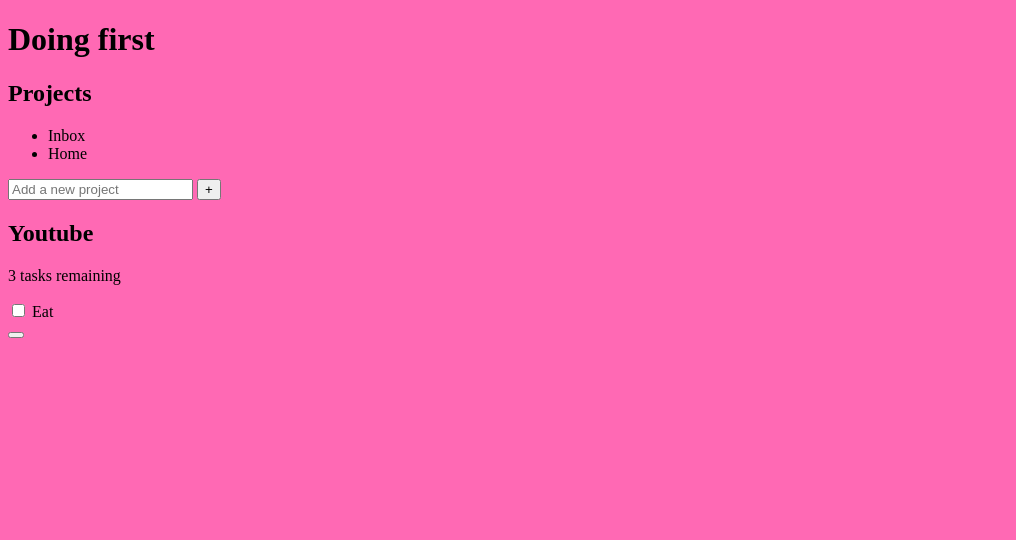
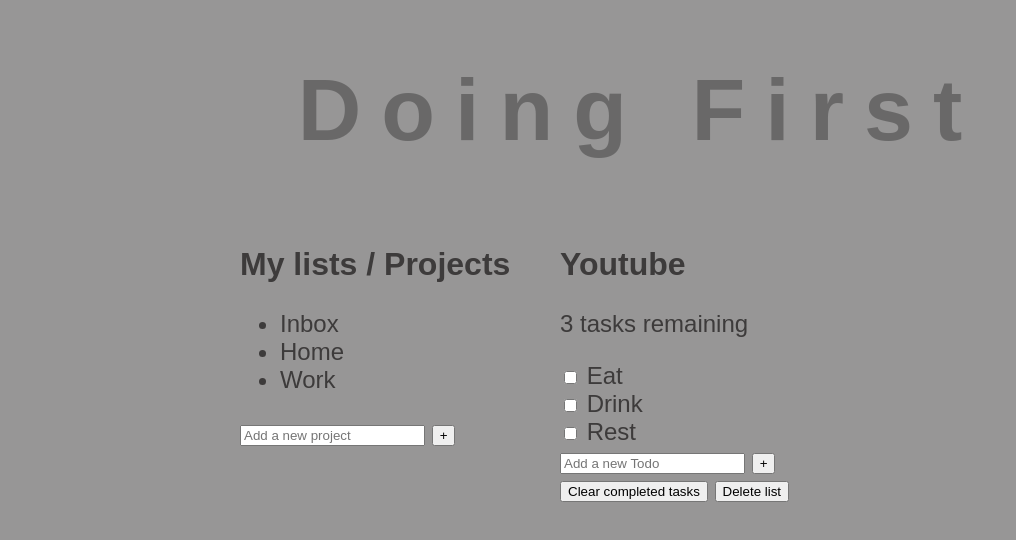
Before and after one commit to GuyMoreno/odin-todo-list2, a website built with webpack: page src/template.html in a window 1280 px wide. Shown: the whole page, without its empty margins (0-1016 px from the left). Built offline with nearby package versions, Linux system fonts and the light colour scheme.

Commit message:
Basic css done

```diff
--- a/src/index.js
+++ b/src/index.js
@@ -1,5 +1,5 @@
 // index.js
 import "./styles.css";
-import { greeting } from "./todo.js";
+// import { greeting } from "./todo.js";
 
-console.log(greeting);
+// console.log(greeting);
--- a/src/styles.css
+++ b/src/styles.css
@@ -1,3 +1,55 @@
+:root {
+  --clr-primary: rgb(151, 150, 150);
+  --clr-light: rgb(255, 238, 238);
+  --clr-dark: rgba(49, 47, 47, 0.884);
+  --clr-red: rgb(151, 52, 52);
+}
+
 body {
-  background-color: hotpink;
+  display: grid;
+  grid-template-areas:
+    "header header header header"
+    "...... projects  active-todos ......";
+
+  /* Division for 2 */
+  grid-template-rows: auto auto;
+
+  /* Columns:
+    1. 1fr – left spacing column (flexible)
+    2. minmax(100px, 300px) – projects column
+    3. minmax(250px, 500px) – todos column
+    4. 1fr – right spacing column (same as left)
+*/
+  grid-template-columns: 1fr minmax(10rem, 20rem) minmax(15rem, 30rem) 1fr;
+
+  margin: 0;
+  font-family: "Poppins", sans-serif;
+  background-color: var(--clr-primary);
+  color: var(--clr-dark);
+  font-weight: 300;
+  font-size: 1.5rem;
 }
+
+h2 {
+  font-size: clamp(1.5rem, 4vw, 2rem);
+}
+
+.title {
+  grid-area: header;
+  text-align: center;
+  font-size: clamp(3.5rem, 7vw, 5.5rem);
+  font-weight: 900;
+  /* the forth parm sets opacity */
+  color: rgb(0, 0, 0, 0.3);
+  letter-spacing: 20px;
+}
+
+/* .all-tasks */
+
+.projects {
+  grid-area: projects;
+}
+
+.todo-modal {
+  grid-area: active-todos;
+}
--- a/src/template.html
+++ b/src/template.html
@@ -6,56 +6,115 @@
     <title>Todo List</title>
   </head>
   <body>
-    <h1 class="title">Doing first</h1>
-    <!-- Projects div / div class all-tasks -->
+    <h1 class="title">Doing First</h1>
+
+    <!-- Projects div / .all-tasks -->
     <div class="projects">
-      <h2 class="projects-title">Projects</h2>
+      <!-- .task-list-title -->
+      <h2 class="projects-title">My lists / Projects</h2>
+
+      <!-- .task-list -->
       <ul class="project-list">
         <li class="active-list">Inbox</li>
         <li>Home</li>
+        <li>Work</li>
       </ul>
 
       <form action="">
+        <!-- .new list -->
         <input
           type="text"
           class="project-input"
           placeholder="Add a new project"
           aria-label="Add a new project"
         />
-        <button type="submit" class="project-btn">+</button>
+
+        <!-- .btn list -->
+        <button
+          type="submit"
+          class="project-btn"
+          aria-label="create new project"
+        >
+          +
+        </button>
       </form>
     </div>
-    <!-- END of projects div -->
+    <!-- END of Projects div / .all-tasks -->
 
-    <!-- Todos div -->
-    <!-- in youtube: "todo-list" -->
+    <!-- Todos div / .todo-list -->
     <div class="todo-modal">
       <!-- todo-header -->
       <div class="todo-header">
+        <!-- .list-title -->
         <h2 class="todo-modal-title">Youtube</h2>
+
         <p class="task-count">3 tasks remaining</p>
       </div>
       <!-- End todo-header -->
-      <!-- start todo-body -->
+
+      <!-- start todo-body (3 parts) -->
       <div class="todo-body">
-        <!-- Start tasks list -->
+        <!-- Start (1) tasks list -->
         <div class="tasks">
           <!-- Each indvedual task format -->
+
+          <!-- (1.1) -->
           <div class="task">
-            <input type="checkbox" id="task1" /> <label for="task1">Eat</label>
+            <input type="checkbox" id="task1" />
+            <label for="task1"> Eat </label>
+            <!-- empty span for styling checkbox -->
+            <span class="custom-checkbox"></span>
           </div>
+          <!-- END task1.1 -->
+
+          <!-- (1.2) -->
+          <div class="task">
+            <input type="checkbox" id="task2" />
+            <label for="task2"> Drink </label>
+            <!-- empty span for styling checkbox -->
+            <span class="custom-checkbox"></span>
+          </div>
+          <!-- END task1.2 -->
+
+          <!-- (1.3) -->
+          <div class="task">
+            <input type="checkbox" id="task3" />
+            <label for="task3"> Rest </label>
+            <!-- empty span for styling checkbox -->
+            <span class="custom-checkbox"></span>
+          </div>
+          <!-- END task1.3 -->
         </div>
-        <!-- End tasks list -->
-        <!-- Start new task creator -->
-        <div class="new-task-creator"></div>
-        <!-- End new-task-creator -->
+        <!-- END (1) tasks -->
 
+        <!-- START (2) new task creator -->
+        <div class="new-task-creator">
+          <form action="">
+            <!-- .new list -->
+            <input
+              type="text"
+              class="todo-input"
+              placeholder="Add a new Todo"
+              aria-label="Add a new Todo"
+            />
+
+            <!-- .btn list -->
+            <button type="submit" class="todo-btn" aria-label="create new todo">
+              +
+            </button>
+          </form>
+        </div>
+        <!-- END new-task-creator -->
+
+        <!-- Start (3) delete stuffs -->
         <div class="delete-stuffs">
-          <button class="btn-delete-task"></button>
+          <button class="btn-delete-task">Clear completed tasks</button>
+          <button class="btn-clear">Delete list</button>
         </div>
+        <!-- End delete-stuffs -->
       </div>
-      <!-- end of todo-body -->
+      <!-- END of todo-body (3 parts) -->
     </div>
-    <!-- End todo-modal div -->
+    <!-- End todo-modal div / .todo-list -->
   </body>
 </html>
```
